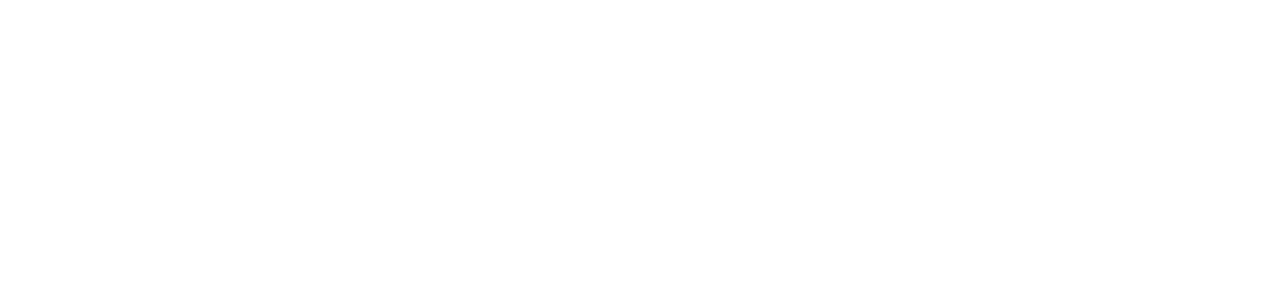
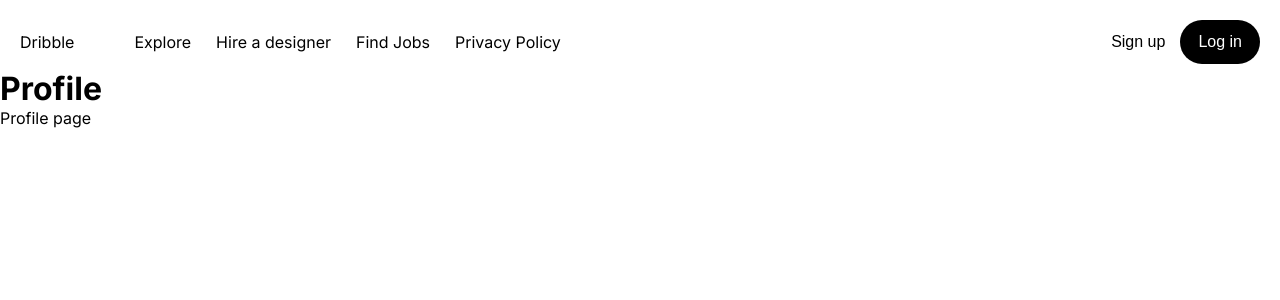
Before and after one commit to Olabode-cmd/fullstack-react, a React (Vite) app: page /profile in a window 1280 px wide. Before the commit this address had no page. Shown: the top 300 px of the page. Built offline with nearby package versions, Linux system fonts and the light colour scheme.

Commit message:
created profile page

```diff
--- a/src/main.jsx
+++ b/src/main.jsx
@@ -4,6 +4,7 @@
 import './index.css'
 import App from './App.jsx'
 import About from './pages/about.jsx'
+import Profile from './pages/profile.jsx'
 
 const root = document.getElementById("root");
 
@@ -12,6 +13,7 @@
     <Routes>
       <Route path='/' element={<App />} />
       <Route path='/about' element={<About />} />
+      <Route path='/profile' element={<Profile />} />
     </Routes>
   </BrowserRouter>
 )
--- /dev/null
+++ b/src/pages/profile.jsx
@@ -0,0 +1,13 @@
+import Navbar from "../components/navbar"
+const Profile = () => {
+    return (
+        <div>
+            <Navbar />
+
+            <h1>Profile</h1>
+            <p>Profile page</p>
+        </div>
+    )
+}
+
+export default Profile
```
